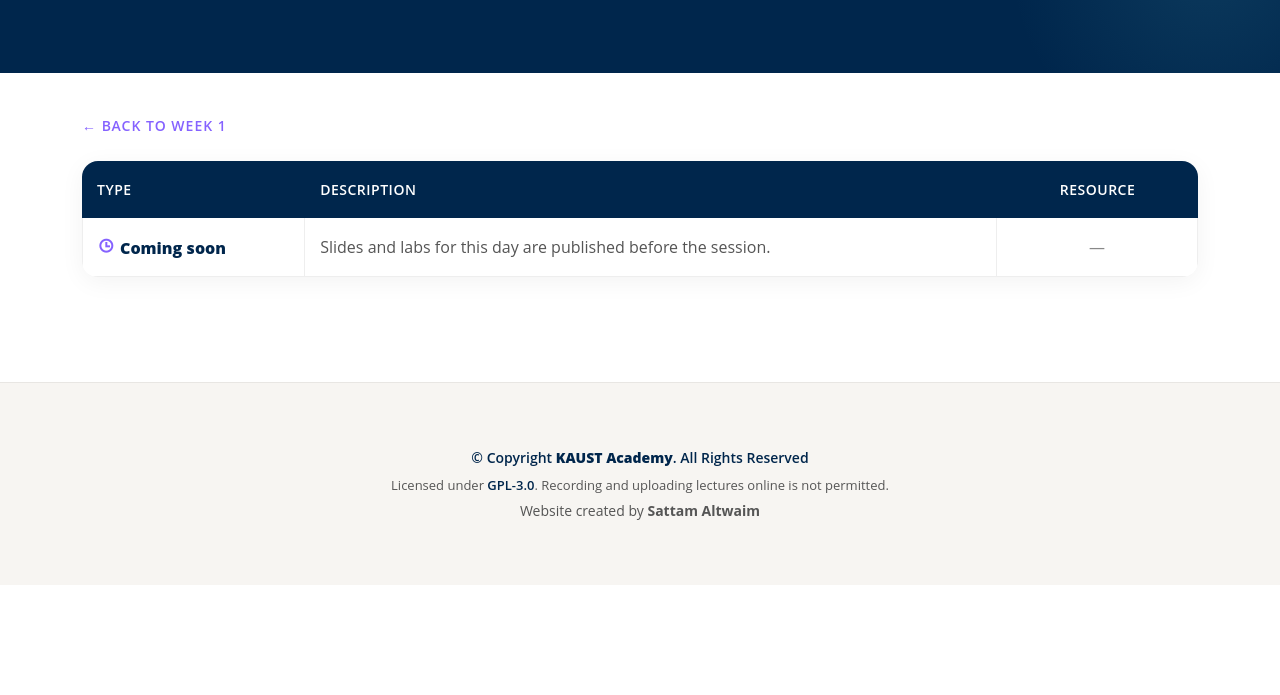
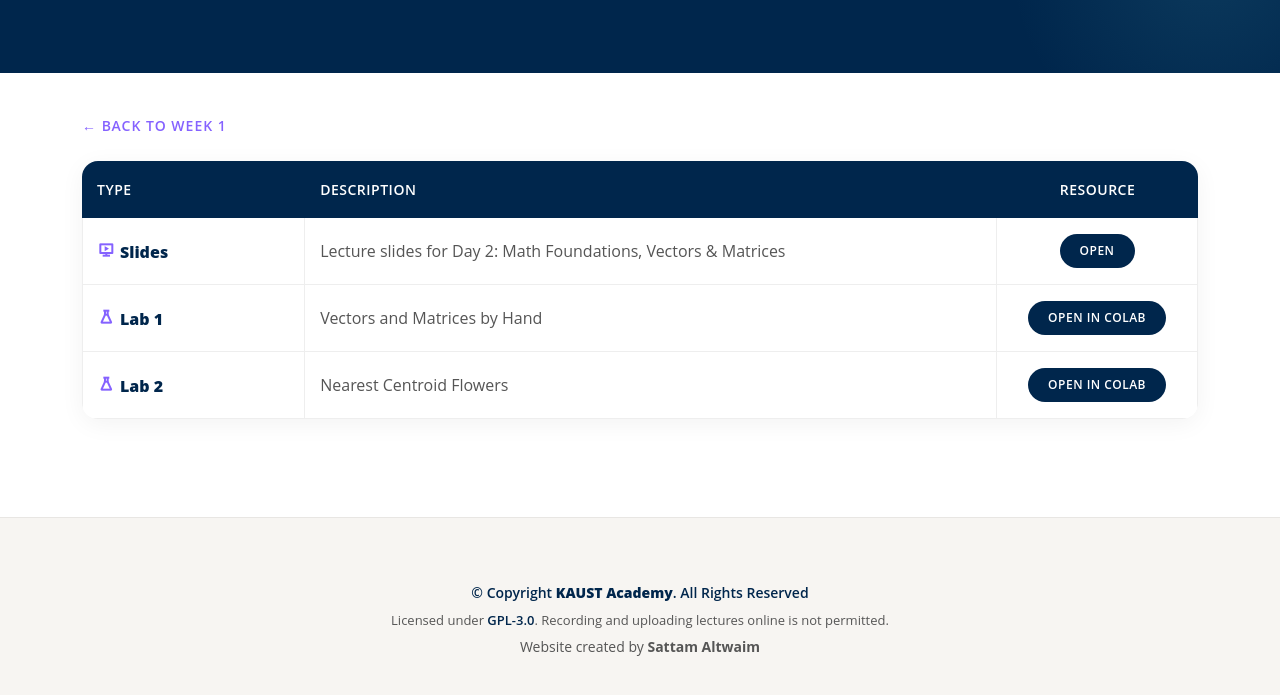
Before and after one commit to SattamAltwaim/AI-Olympiad-L1-2026, a plain HTML site: page week1/day2.html in a window 1280 px wide. Shown: the part 215-910 px from the top of the page. Before the commit the page ends 800 px from the top, so only its background shows below. Drawn offline with Linux system fonts and the light colour scheme.

Commit message:
feat(day02): slides and labs for math foundations, vectors and matrices

```diff
--- a/week1/day2.html
+++ b/week1/day2.html
@@ -71,9 +71,19 @@
           </thead>
           <tbody>
             <tr>
-              <td><strong><i class="ri-time-line" style="color: var(--accent-purple); margin-right: 6px;"></i>Coming soon</strong></td>
-              <td>Slides and labs for this day are published before the session.</td>
-              <td class="text-center"><span style="color:#888;">&mdash;</span></td>
+              <td><strong><i class="ri-slideshow-3-line" style="color: var(--accent-purple); margin-right: 6px;"></i>Slides</strong></td>
+              <td>Lecture slides for Day 2: Math Foundations, Vectors &amp; Matrices</td>
+              <td class="text-center"><a href="../Lectures/Week1_Python_and_DS/Day02_Math_Foundations_Vectors_and_Matrices.pdf" target="_blank" class="table-btn">Open</a></td>
+            </tr>
+            <tr>
+              <td><strong><i class="ri-flask-line" style="color: var(--accent-purple); margin-right: 6px;"></i>Lab 1</strong></td>
+              <td>Vectors and Matrices by Hand</td>
+              <td class="text-center"><a href="https://colab.research.google.com/github/sattamaltwaim/AI-Olympiad-L1-2026/blob/main/Labs/Week1_Python_and_DS/Day02_Lab1_Vectors_and_Matrices_by_Hand_Exercise.ipynb" target="_blank" class="table-btn">Open in Colab</a></td>
+            </tr>
+            <tr>
+              <td><strong><i class="ri-flask-line" style="color: var(--accent-purple); margin-right: 6px;"></i>Lab 2</strong></td>
+              <td>Nearest Centroid Flowers</td>
+              <td class="text-center"><a href="https://colab.research.google.com/github/sattamaltwaim/AI-Olympiad-L1-2026/blob/main/Labs/Week1_Python_and_DS/Day02_Lab2_Nearest_Centroid_Flowers_Exercise.ipynb" target="_blank" class="table-btn">Open in Colab</a></td>
             </tr>
 
           </tbody>
```
Also changed, not shown: 3 other files.
